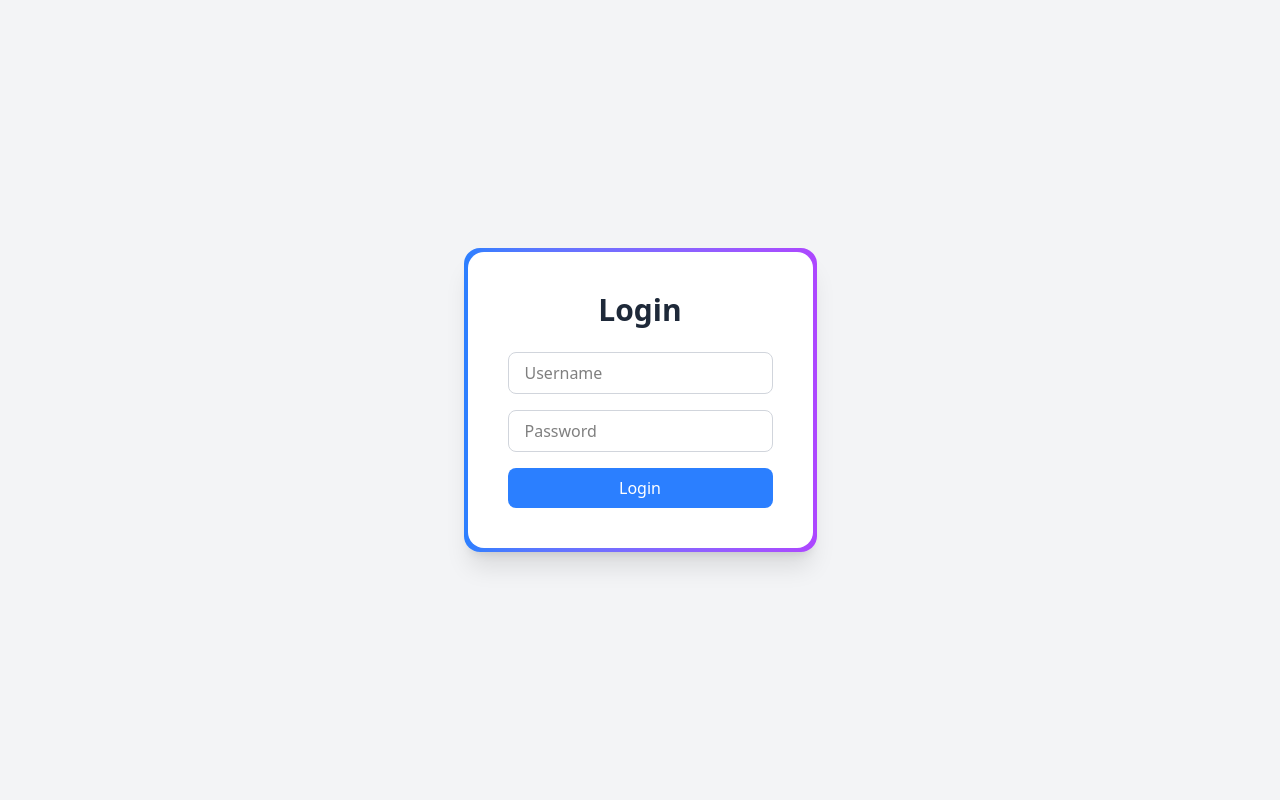
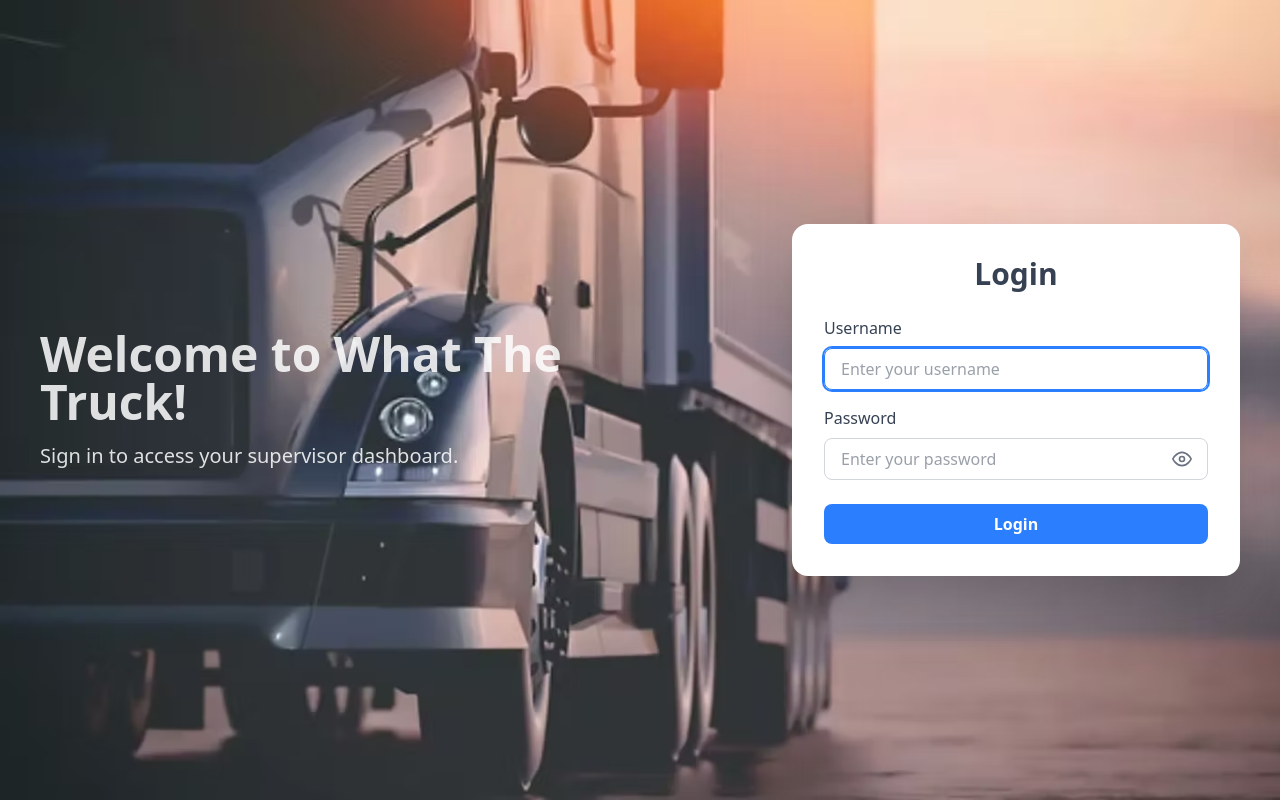
Before and after one commit to KrisSenger/CapstoneWTT, a React (Vite) app in the folder WhatTheTruckApp-Web/frontend/: page /login in a window 1280 px wide. Built offline with nearby package versions, Linux system fonts and the light colour scheme; no server answers.

Commit message:
Login page update

```diff
--- a/WhatTheTruckApp-Web/frontend/package.json
+++ b/WhatTheTruckApp-Web/frontend/package.json
@@ -15,6 +15,7 @@
     "jwt-decode": "^4.0.0",
     "react": "^19.0.0",
     "react-dom": "^19.0.0",
+    "react-icons": "^5.5.0",
     "react-router-dom": "^7.2.0",
     "tailwindcss": "^4.0.8"
   },
--- a/WhatTheTruckApp-Web/frontend/src/pages/Login.jsx
+++ b/WhatTheTruckApp-Web/frontend/src/pages/Login.jsx
@@ -1,12 +1,14 @@
 import { useState } from "react";
+import { FiEye, FiEyeOff } from "react-icons/fi"; // Import React Icons
+import { useNavigate } from "react-router-dom";
 import api from "../api";
-import { useNavigate } from "react-router-dom";
 import { ACCESS_TOKEN, REFRESH_TOKEN } from "../constants";
-
+import logo from "../assets/images/TruckImage.avif";
 
 function Login({ route }) {
     const [userName, setUserName] = useState("");
     const [password, setPassword] = useState("");
+    const [showPassword, setShowPassword] = useState(false); // Toggle password visibility
     const [loading, setLoading] = useState(false);
     const [error, setError] = useState(null);
     const navigate = useNavigate();
@@ -37,39 +39,91 @@ function Login({ route }) {
     };
 
     return (
-        <div className="flex items-center justify-center min-h-screen bg-gray-100 px-4">
-            <div className="bg-gradient-to-r from-blue-500 to-purple-500 p-1 rounded-2xl shadow-xl">
-                <div className="bg-white p-10 rounded-2xl w-full max-w-sm">
-                    <h1 className="text-3xl font-bold text-center mb-6 text-gray-800">Login</h1>
+        <div className="relative h-screen w-full">
+            {/*Background Image */}
+            <img
+                className="absolute top-0 left-0 w-full h-full object-cover"
+                src={logo}
+                alt="Logo"
+            />
+
+            {/* Welcome Message*/}
+            <div className="absolute top-1/2 left-10 transform -translate-y-1/2 text-white max-w-2xl opacity-85">
+                <h1 className="text-5xl font-bold mb-4">Welcome to What The Truck!</h1>
+                <p className="text-xl">
+                    Sign in to access your supervisor dashboard.
+                </p>
+            </div>
+
+            {/* Login Form */}
+            <div className="absolute top-1/2 right-10 transform -translate-y-1/2 w-full max-w-md p-8 bg-white bg-opacity-90 shadow-2xl rounded-2xl">
+                <h1 className="text-3xl font-semibold text-gray-700 text-center mb-6">
+                    Login
+                </h1>
 
                 {error && (
-                        <p className="text-red-500 text-sm text-center mb-4">{error}</p>
+                    <p className="text-red-500 text-sm text-center mb-4">
+                        {error}
+                    </p>
                 )}
 
-                    <form onSubmit={handleSubmit} className="flex flex-col space-y-4">
+                <form onSubmit={handleSubmit}>
+                    <div className="mb-4">
+                        <label
+                            className="block text-gray-700 font-medium mb-2"
+                            htmlFor="username"
+                        >
+                            Username
+                        </label>
                         <input
-                            className="w-full px-4 py-2 border border-gray-300 rounded-lg focus:outline-none focus:ring-2 focus:ring-blue-500 focus:ring-offset-2"
+                            id="username"
+                            className="w-full px-4 py-2 border border-gray-300 rounded-lg text-gray-700 focus:outline-none focus:ring-2 focus:ring-blue-500 focus:border-blue-500"
                             type="text"
-                            placeholder="Username"
+                            name="username"
+                            placeholder="Enter your username"
                             value={userName}
                             onChange={(e) => setUserName(e.target.value)}
+                            autoFocus
                         />
+                    </div>
+
+
+                    <div className="mb-6 relative">
+                        <label
+                            className="block text-gray-700 font-medium mb-2"
+                            htmlFor="password"
+                        >
+                            Password
+                        </label>
+                        <div className="relative">
                             <input
-                            className="w-full px-4 py-2 border border-gray-300 rounded-lg focus:outline-none focus:ring-2 focus:ring-blue-500 focus:ring-offset-2"
-                            type="password"
-                            placeholder="Password"
+                                id="password"
+                                className="w-full px-4 py-2 border border-gray-300 rounded-lg text-gray-700 focus:outline-none focus:ring-2 focus:ring-blue-500 focus:border-blue-500 pr-10" // Add padding-right for button
+                                type={showPassword ? "text" : "password"}
+                                name="password"
+                                placeholder="Enter your password"
                                 value={password}
                                 onChange={(e) => setPassword(e.target.value)}
                             />
+
                             <button
-                            className="w-full px-4 py-2 bg-blue-500 text-white rounded-lg hover:bg-blue-600 transition duration-300 disabled:opacity-50"
+                                type="button"
+                                className="absolute inset-y-0 right-2 flex items-center px-2 text-gray-500 hover:text-gray-700"
+                                onClick={() => setShowPassword(!showPassword)}
+                            >
+                                {showPassword ? <FiEyeOff size={20} /> : <FiEye size={20} />}
+                            </button>
+                        </div>
+                    </div>
+
+                    <button
+                        className="w-full bg-blue-500 hover:bg-blue-600 text-white font-semibold py-2 rounded-lg transition-transform duration-300 ease-in-out transform hover:scale-105 focus:ring-2 focus:ring-blue-500 focus-visible:outline-none disabled:bg-blue-300 disabled:cursor-not-allowed"
                         type="submit"
                         disabled={loading}
                     >
-                            {loading ? "Loading..." : "Login"}
+                        {loading ? "Signing in..." : "Login"}
                     </button>
                 </form>
-                </div>
             </div>
         </div>
     );
```
Also changed, not shown: WhatTheTruckApp-Web/frontend/src/assets/images/TruckImage.avif (added), 1 other file (tests, documents, lock files or other folders). Lines whose indentation alone changed are shown as unchanged.
